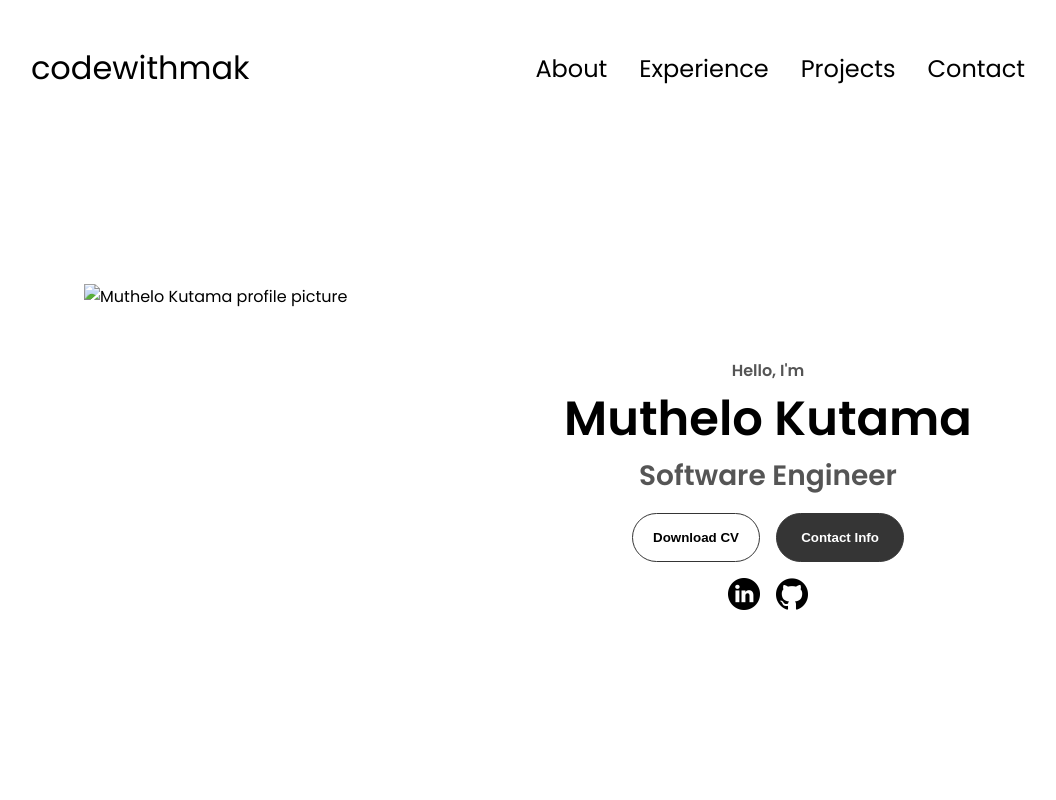
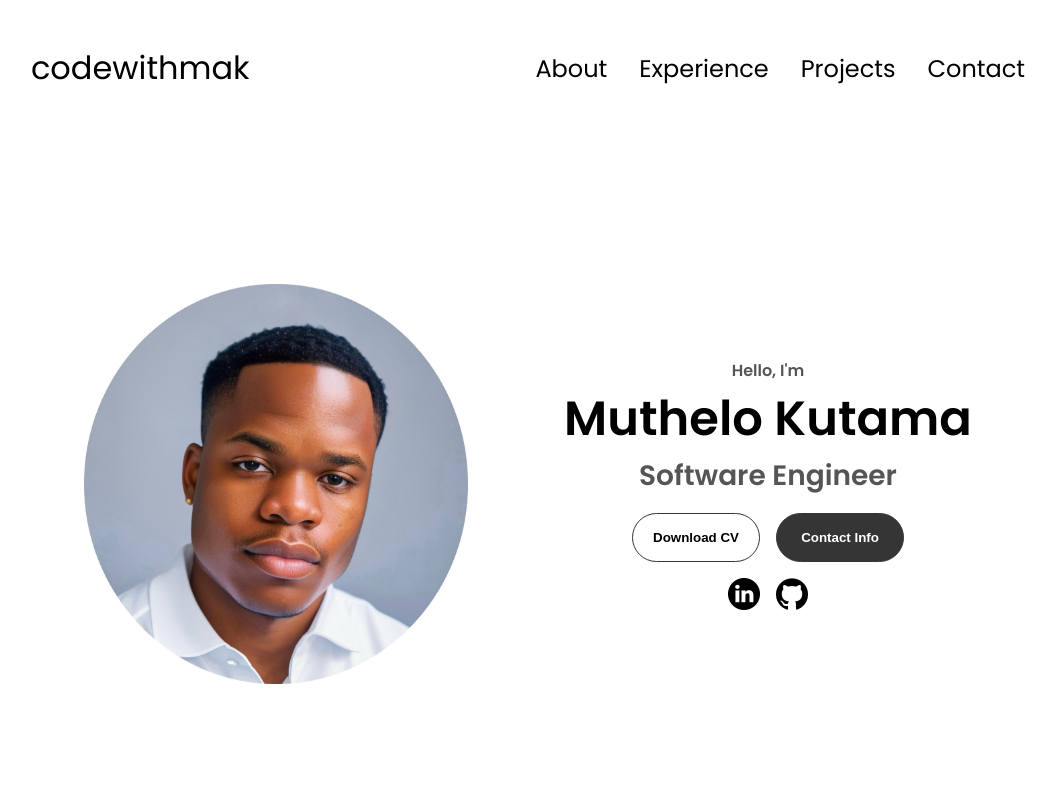
Before and after one commit to codewithmak/html-css-js-portfolio, a plain HTML site: page index.html in a window 1280 px wide. Shown: the top 800 px of the page, without its empty margins (112-1168 px from the left). Drawn offline with Linux system fonts and the light colour scheme.

Commit message:
Updated Website

```diff
--- a/index.html
+++ b/index.html
@@ -38,7 +38,7 @@
     </nav>
     <section id="profile">
       <div class="section__pic-container">
-        <img src="./assets/Kutama profile picture.png" alt="Muthelo Kutama profile picture" />
+        <img src="./assets/KUTAMA PROFILE.jpg" alt="Muthelo Kutama profile picture" />
       </div>
       <div class="section__text">
         <p class="section__text__p1">Hello, I'm</p>
```
Also changed, not shown: assets/KUTAMA PROFILE.jpg (added), 1 other file.
